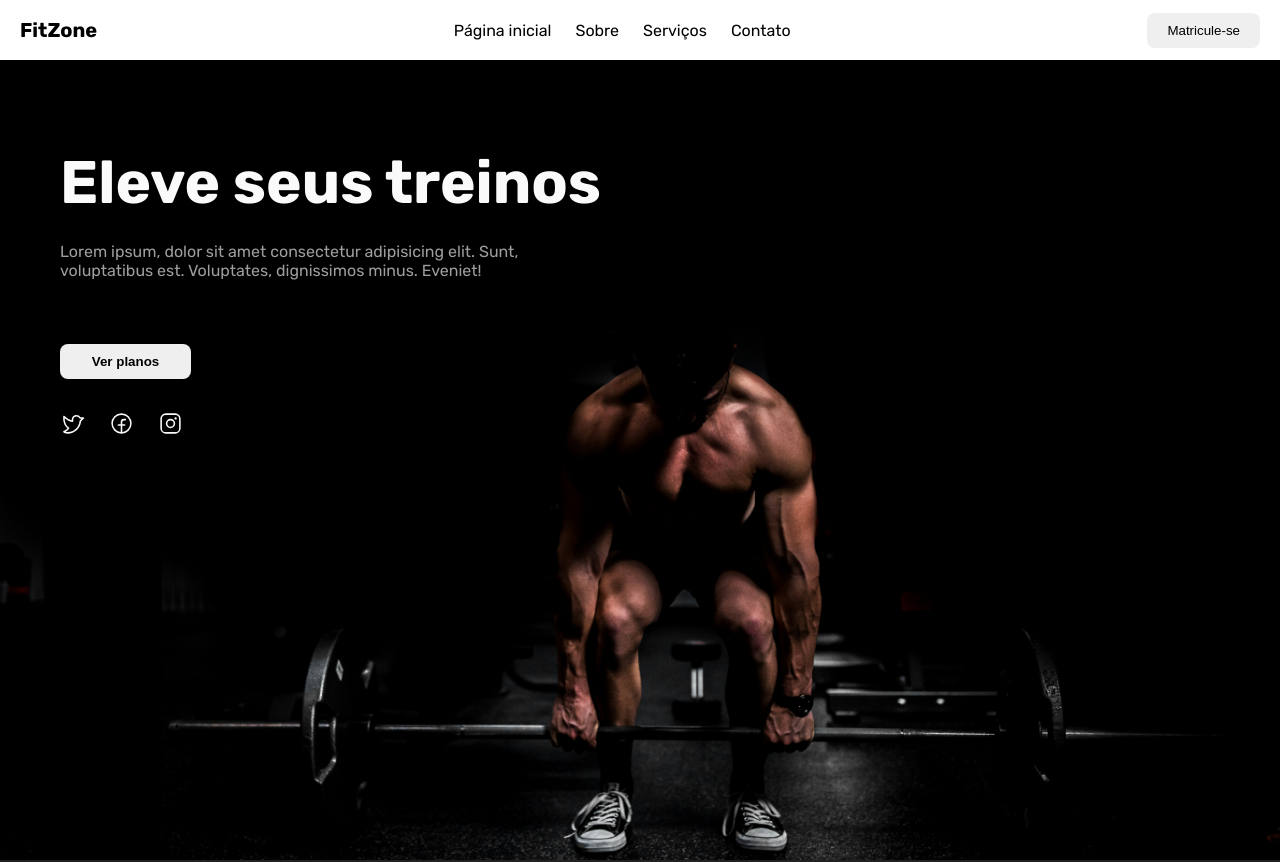
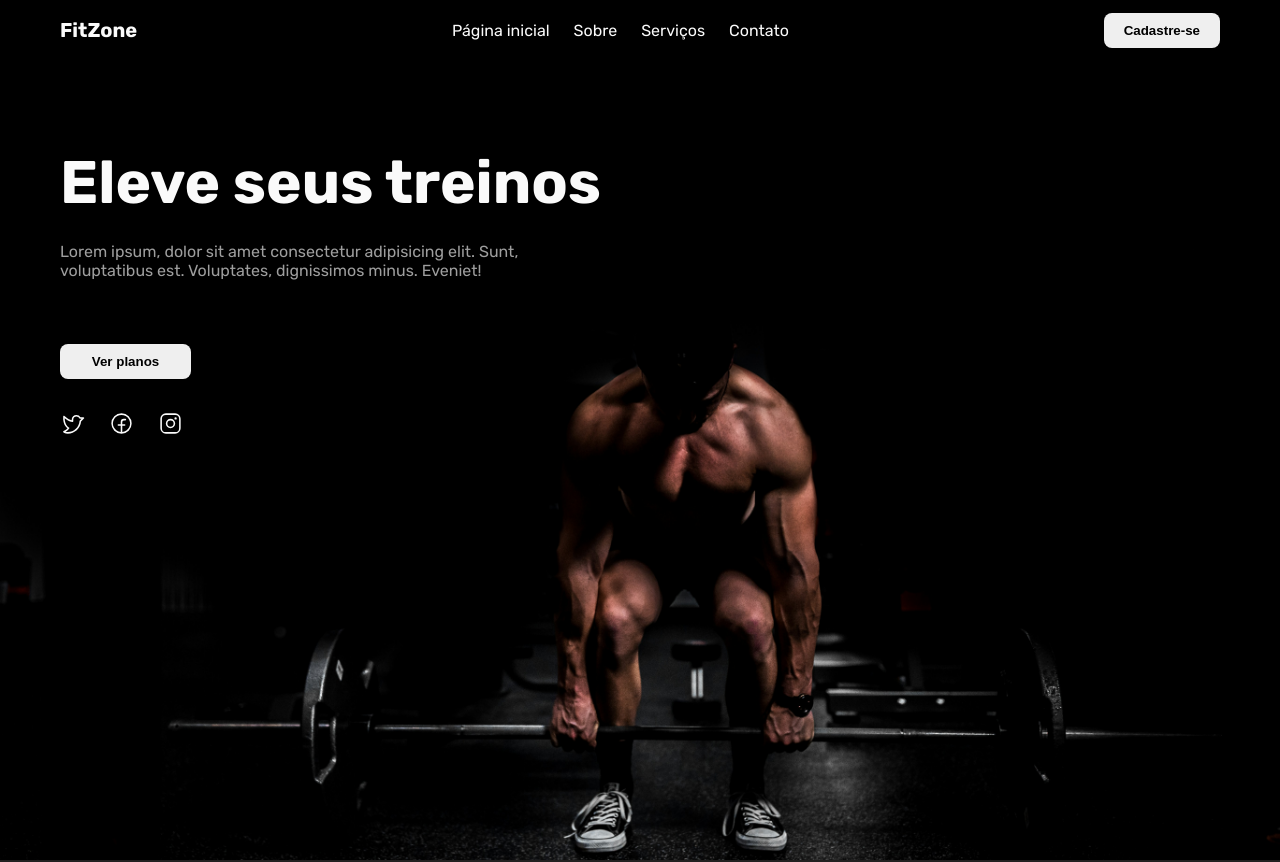
Before and after one commit to nicolasfreitas-dev/fitzone, a React (Vite) app: page / in a window 1280 px wide. Shown: the top 862 px of the page. Built offline with nearby package versions, Linux system fonts and the light colour scheme.

Commit message:
refactor: minor adjusts on header style and add navbar element

```diff
--- a/src/components/Header/index.tsx
+++ b/src/components/Header/index.tsx
@@ -1,12 +1,16 @@
-import Navbar from "../Navbar"
 import "./style.scss"
 
 export default function Header() {
     return (
         <header className="header">
             <span className="header__logo">FitZone</span>
-            <Navbar />
-            <button className="header__btn">Matricule-se</button>
+            <nav className="header__navbar">
+                <li className="header__navbar-item">Página inicial</li>
+                <li className="header__navbar-item">Sobre</li>
+                <li className="header__navbar-item">Serviços</li>
+                <li className="header__navbar-item">Contato</li>
+            </nav>
+            <button className="header__btn">Cadastre-se</button>
         </header>
-    )
+    );
 };
--- a/src/components/Header/style.scss
+++ b/src/components/Header/style.scss
@@ -4,18 +4,19 @@
     position: fixed;
     top: 0;
     left: 0;
+    z-index: 1;
 
     display: flex;
     align-items: center;
     justify-content: space-between;
 
-    height: 6rem;
+    height: var(--header-height);
 
-    padding: 0 2rem;
+    padding: 0 6rem;
 
-    background-color: var(--secondary);
+    background-color: var(--primary-black);
 
-    color: var(--terciary);
+    color: var(--secondary-white);
 
     .header__logo {
         font-size: 2rem;
@@ -25,12 +26,25 @@
 
     }
 
+    .header__navbar {
+        display: flex;
+        align-items: center;
+        gap: 2.4rem;
+
+    .header__navbar-item {
+        cursor: pointer;
+
+        }
+    }
+
     .header__btn {
         border: 0;
         border-radius: 0.8rem;
 
         padding: 1rem 2rem;
 
+        font-weight: bold;
+
         cursor: pointer;
     }
 }
```
